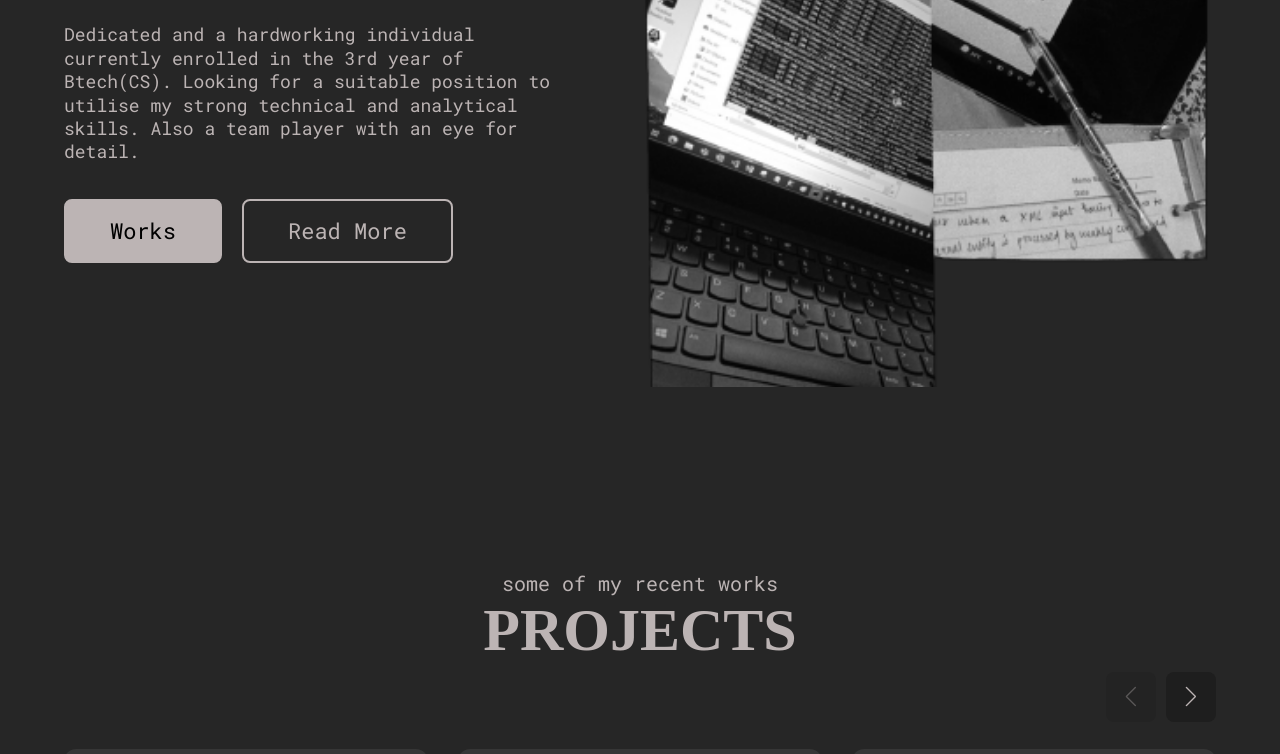
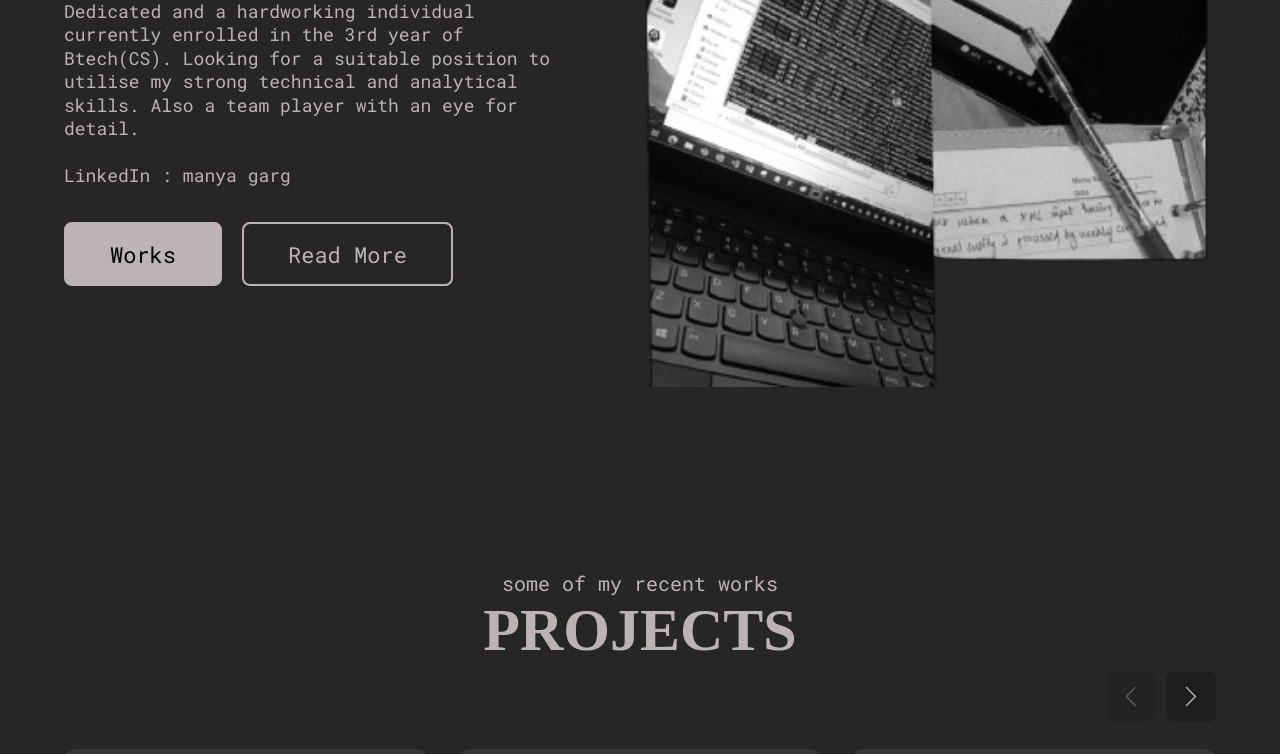
Before and after one commit to ManyaGarg20/MyPortfolio, a React (Create React App) app: page / in a window 1280 px wide. Shown: the part 1019-1773 px from the top of the page. Built offline with nearby package versions, Linux system fonts and the light colour scheme; a web font is replaced by a local one.

Commit message:
aboutpage edit

```diff
--- a/src/components/AboutSection.js
+++ b/src/components/AboutSection.js
@@ -89,6 +89,10 @@ Btech(CS). Looking for a suitable position
 to utilise my strong technical and
 analytical skills. Also a team player with
 an eye for detail.
+<br /> <br/>
+LinkedIn :  <a target="_blank" rel="noreferrer" href="//www.linkedin.com/in/manya-garg-99849320a/">
+              manya garg
+            </a>
         </PText>
         <div className="aboutSection__buttons">
           <Button btnText="Works" btnLink="/projects" />
--- a/src/pages/about.js
+++ b/src/pages/about.js
@@ -122,6 +122,10 @@ export default function About() {
                   everything is becoming better than ever. It is time for us to
                   create more good stuff that helps the world to become a better
                   place.
+<br/><br />
+                  LinkedIn :  <a target="_blank" rel="noreferrer" href="//www.linkedin.com/in/manya-garg-99849320a/">
+              manya garg
+            </a>
                 </PText>
               </div>
               <a href={ExamplePdf} download="Manya_Resume" target="_blank" rel="noreferrer" className='button'> Download CV  </a>
```
